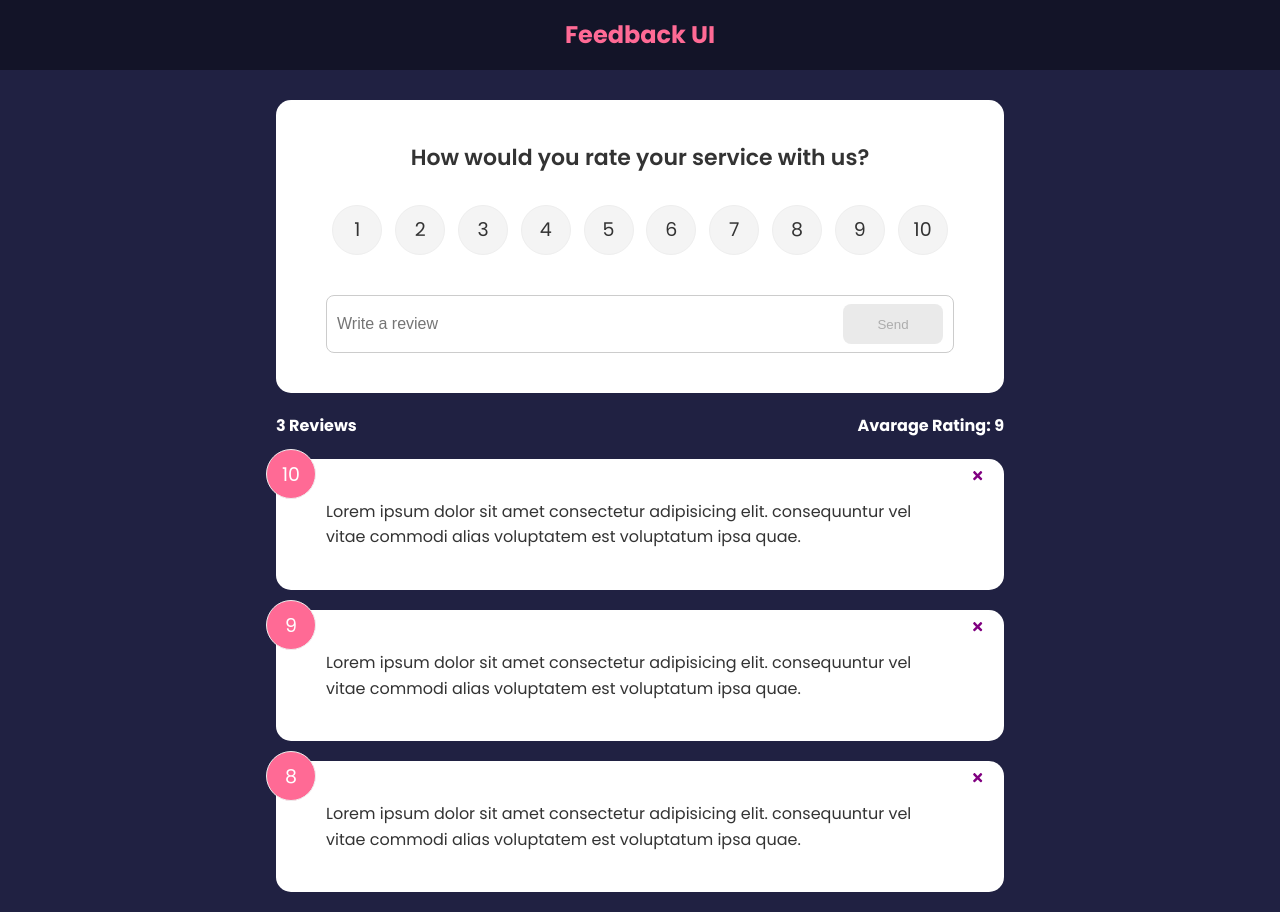
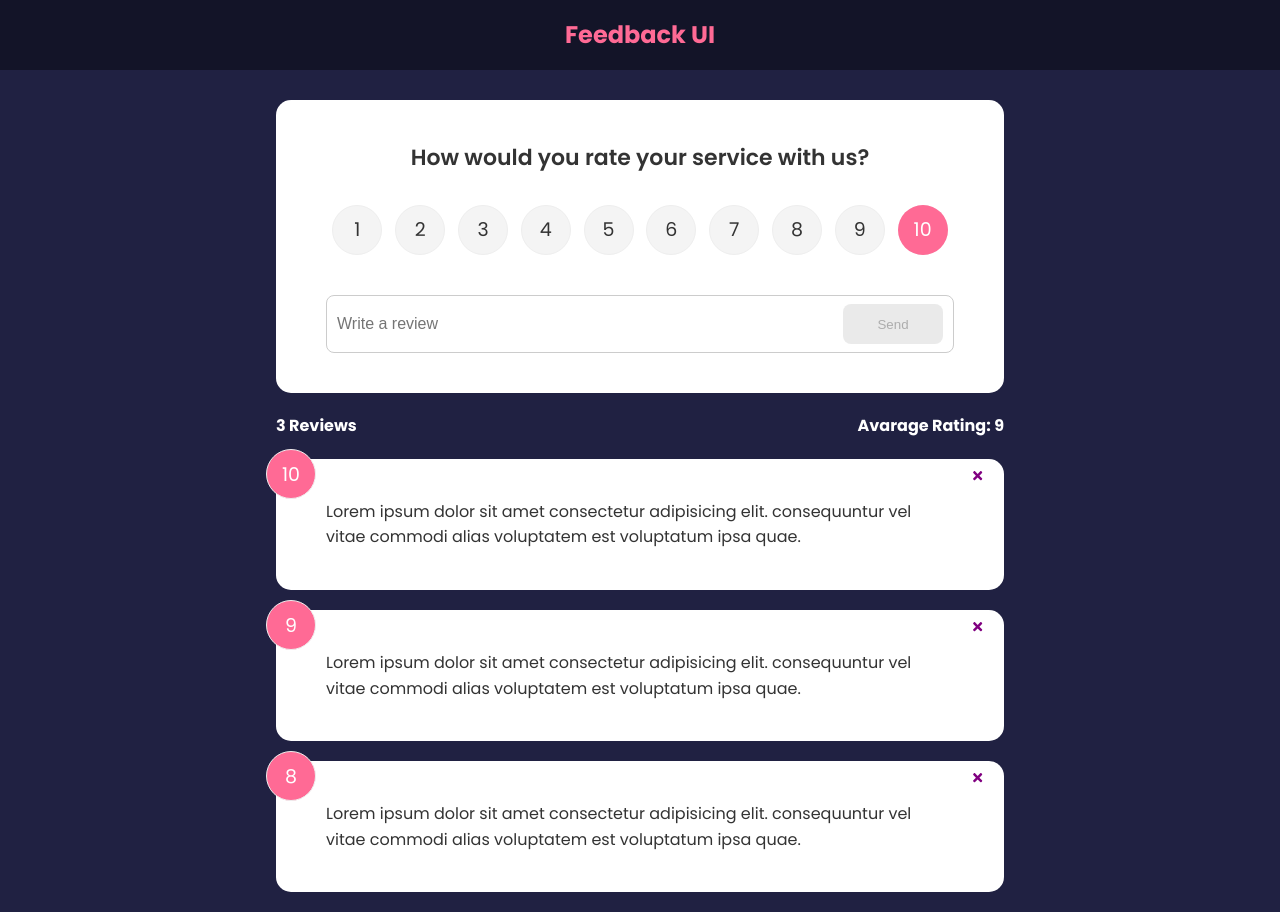
Before and after one commit to develad/Feedback-app, a React (Create React App) app: page / in a window 1280 px wide. Built offline with nearby package versions, Linux system fonts and the light colour scheme.

Commit message:
code fix in RatingSelect component - Chapter 22

```diff
--- a/src/components/FeedbackForm.jsx
+++ b/src/components/FeedbackForm.jsx
@@ -27,7 +27,10 @@ function FeedbackForm() {
     <Card>
       <form>
         <h2>How would you rate your service with us?</h2>
-        <RatingSelect />
+        <RatingSelect
+          select={setRating}
+          selected={rating}
+        />
         <div className="input-group">
           <input
             type="text"
--- a/src/components/RatingSelect.jsx
+++ b/src/components/RatingSelect.jsx
@@ -1,4 +1,8 @@
 function RatingSelect({ select, selected }) {
+  //
+  // select => setRating from FeedbackForm.jsx
+  // selected => rating from FeedbackForm.jsx
+
   // NOTE: We don't need local state here as it's a duplicate of parent state
   // also no real need for useEffect or context
   // useEffect(() => {
@@ -6,6 +10,8 @@ function RatingSelect({ select, selected }) {
   // }, [feedbackEdit])
 
   const handleChange = (e) => {
+    // console.log(+e.currentTarget.value);
+
     select(+e.currentTarget.value);
   };
 
```
